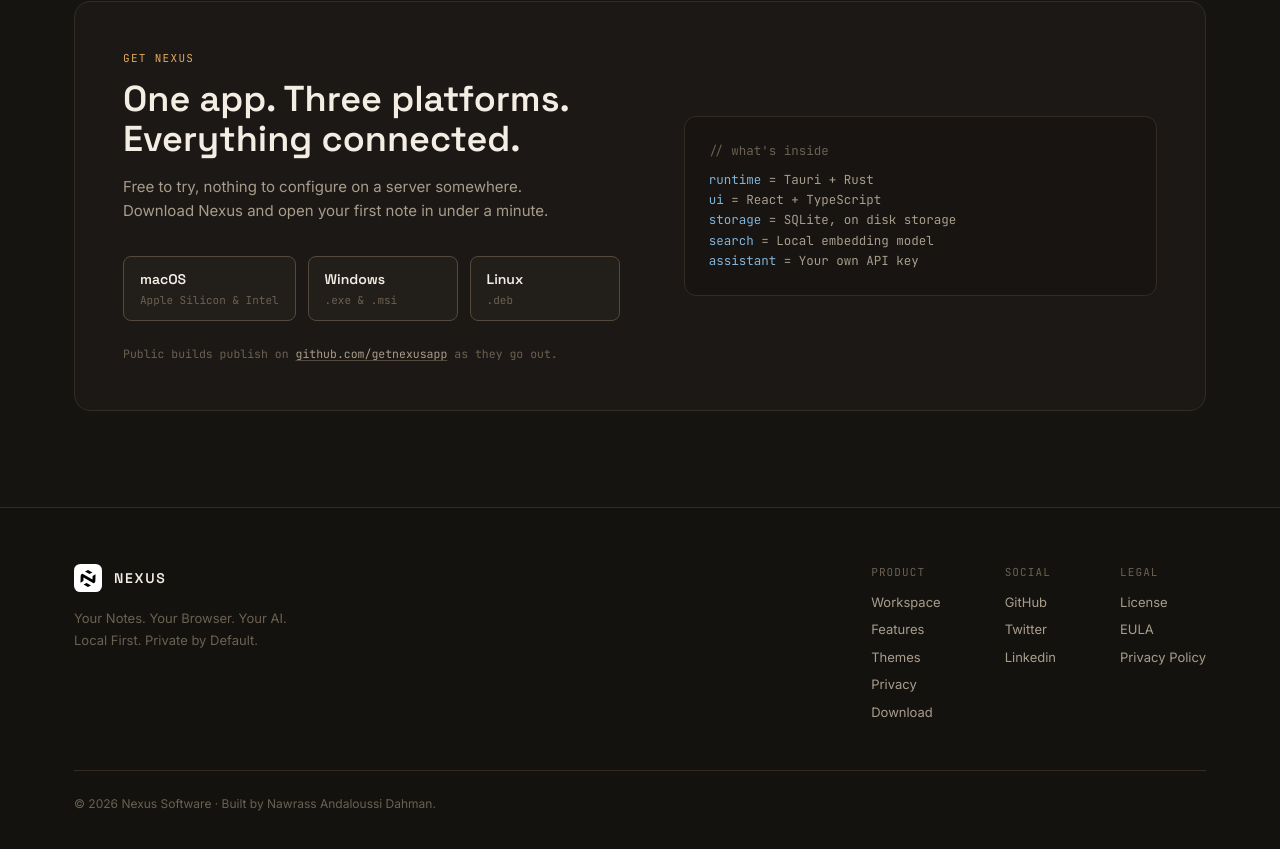
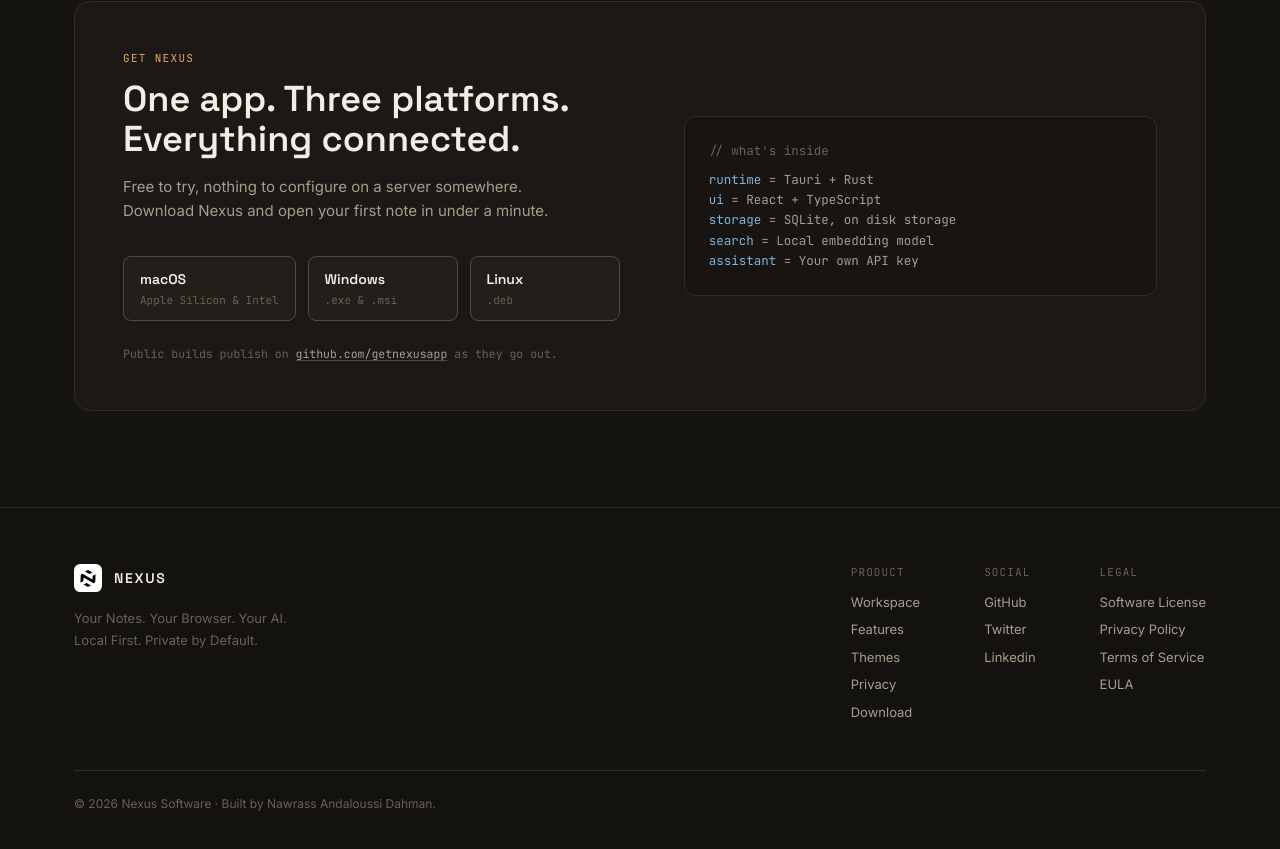
Before and after one commit to getnexusapp/nexus-site, a Next.js app: page / in a window 1280 px wide. Shown: the part 4553-5402 px from the top of the page. Built offline with nearby package versions, Linux system fonts and the light colour scheme.

Commit message:
Update footer links for license and policies

```diff
--- a/components/Footer.tsx
+++ b/components/Footer.tsx
@@ -97,17 +97,22 @@
               <ul className="mt-3 space-y-2 text-[13px] text-ink-muted">
                 <li>
                   <a href="/license" className="hover:text-ink">
-                    License
+                    Software License
+                  </a>
+                </li>
+                <li>
+                  <a href="/privacy-policy" className="hover:text-ink">
+                    Privacy Policy
+                  </a>
+                </li>
+                <li>
+                  <a href="/terms-service" className="hover:text-ink">
+                    Terms of Service
                   </a>
                 </li>
                 <li>
                   <a href="/eula" className="hover:text-ink">
                     EULA
-                  </a>
-                </li>
-                <li>
-                  <a href="/privacy-policy" className="hover:text-ink">
-                    Privacy Policy
                   </a>
                 </li>
               </ul>
```
